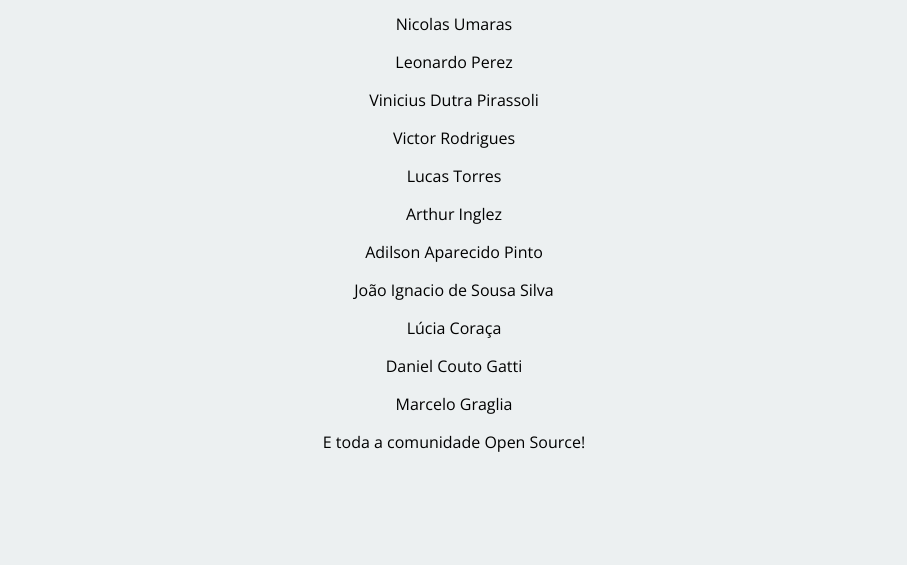
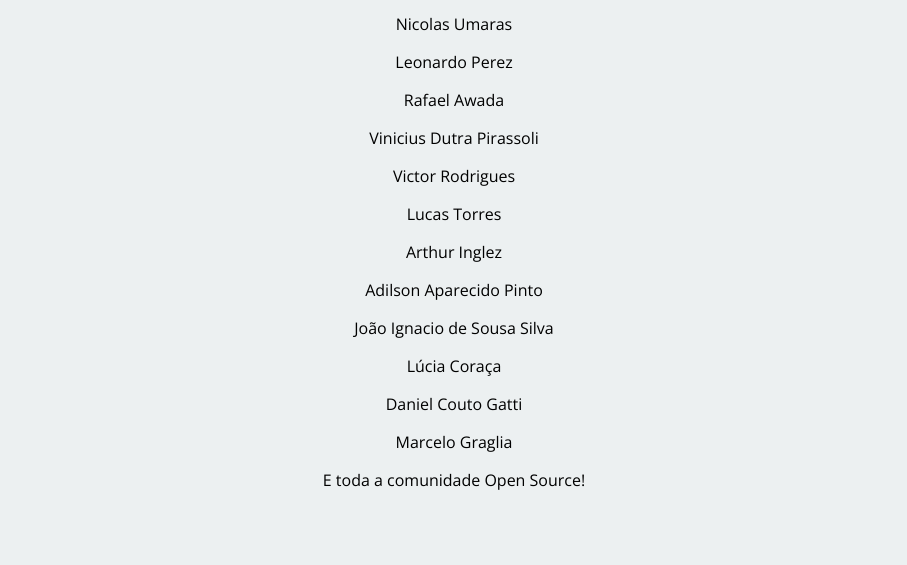
Before and after one commit to LucasCoraca/TheBox, a plain HTML site: page docs/index.html in a window 1280 px wide. Shown: the part 3662-4227 px from the top of the page, without its empty margins (186-1093 px from the left). Drawn offline with nearby package versions, Linux system fonts and the light colour scheme.

Commit message:
updated site

```diff
--- a/docs/index.html
+++ b/docs/index.html
@@ -125,6 +125,7 @@
       <p><img class="nav_logo" src="img/logo_nave_a_vela.png" /></p>
       <p>Nicolas Umaras</p>
       <p>Leonardo Perez</p>
+      <p>Rafael Awada</p>
       <p>Vinicius Dutra Pirassoli</p>
       <p>Victor Rodrigues</p>
       <p>Lucas Torres</p>
```
